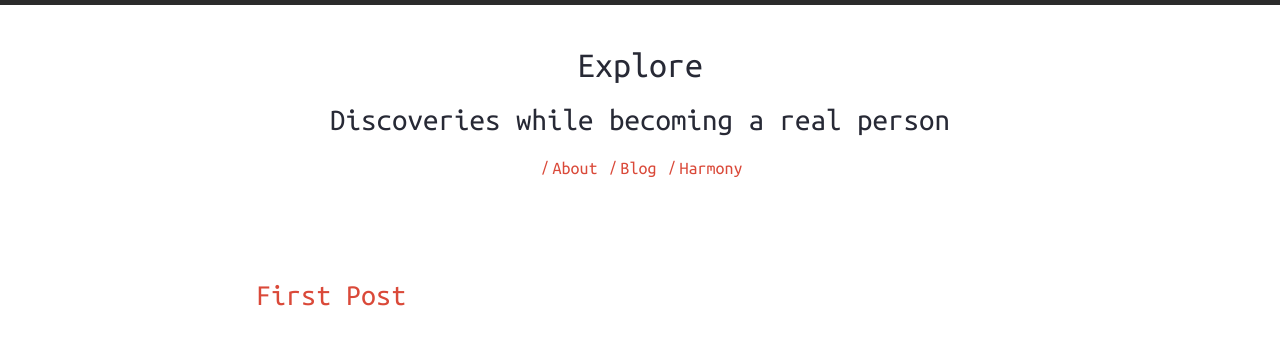
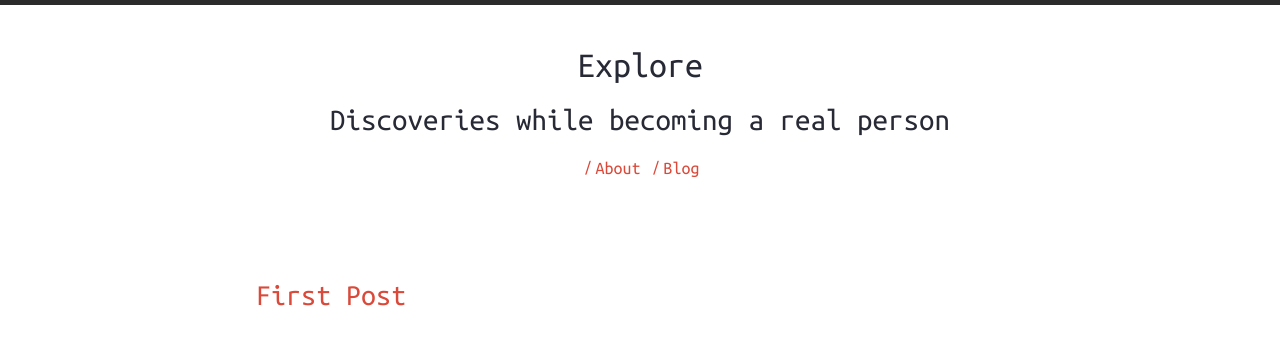
Before and after one commit to KevinRPan/Balzac-theme, a Jekyll site: the page built from index.html, in a window 1280 px wide. Shown: the top 343 px of the page. Built offline with Jekyll 4.4.1, drawn with Linux system fonts in a browser that asks for light colours; nearby versions of some CDN libraries.

Commit message:
remove harmony social

```diff
--- a/_includes/header-links.html
+++ b/_includes/header-links.html
@@ -5,7 +5,7 @@
 	<li>
 		<a href="{{ '/blog' | prepend: site.baseurl | prepend: site.url }}">Blog</a><span>/</span>
 	</li>
-	{% if site.harmony.social.github %}
+	{% if false %} <!site.harmony.social.github %}>
 	<li>
 		<a title="{{ site.harmony.social.github }} on Github"
 			href="https://github.com/kevinrpan/harmony" target="_blank">
```
Also changed, not shown: 7 other files.
